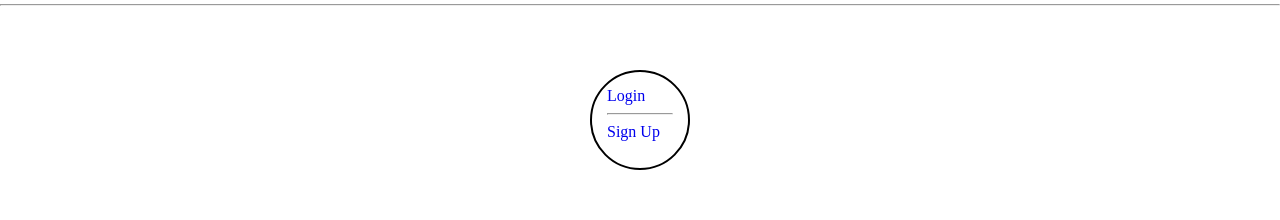
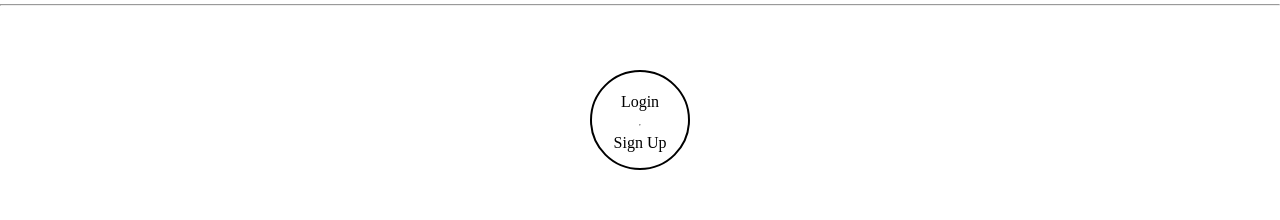
Before and after one commit to ravenusmc/missing_411_project, a Vue app in the folder client/: page / in a window 1280 px wide. Shown: the part 1908-2128 px from the top of the page. Built offline with nearby package versions, Linux system fonts and the light colour scheme.

Commit message:
minor change

```diff
--- a/client/src/components/home/Bottom.vue
+++ b/client/src/components/home/Bottom.vue
@@ -30,16 +30,26 @@ export default {
   border: 2px solid black;
   border-radius: 50%;
   width: 100px;
-  height: 100px; /* Ensure the height is equal to the width */
-  box-sizing: border-box; /* Include padding and border in the element's total width and height */
+  height: 100px;
+  box-sizing: border-box;
+  display: flex;
+  flex-direction: column;
+  justify-content: center;
+  align-items: center;
+  text-align: center;
 }
+
+.link-appearance {
+  display: block; /* Ensure the link takes the full width of its container */
+  margin: 5px 0; /* Add some margin for spacing */
+}
+
 
 a {
   text-decoration: none;
   text-align: center;
+  color: black;
 }
 
-/* .link-appearance {
-  color: blue;
-} */
+
 </style>
```
